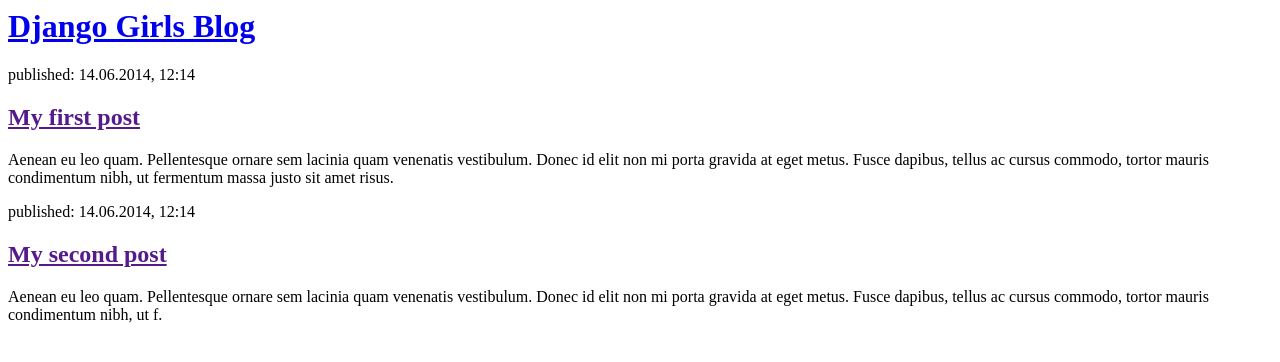
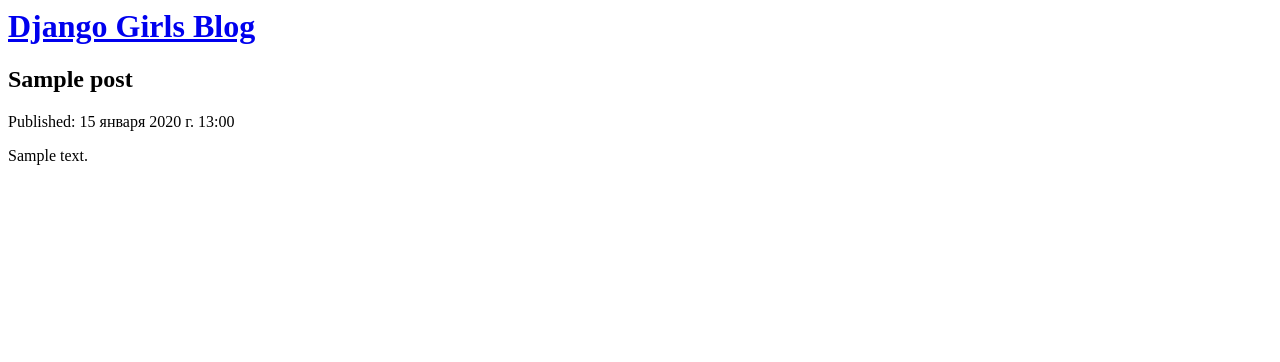
Before and after one commit to ktufn/mfb, a Django app: page / in a window 1280 px wide. Shown: the top 362 px of the page. Run offline with Django 4.2, Linux system fonts and the light colour scheme; tables that the repository leaves empty hold one stand-in row (values such as "Sample post").

Commit message:
6.09 1:05

```diff
--- a/blog/templates/blog/post_list.html
+++ b/blog/templates/blog/post_list.html
@@ -4,19 +4,23 @@
     </head>
     <body>
         <div>
+
             <h1><a href="/">Django Girls Blog</a></h1>
         </div>
+        <div>
 
+        </div>
         <div>
-            <p>published: 14.06.2014, 12:14</p>
-            <h2><a href="">My first post</a></h2>
-            <p>Aenean eu leo quam. Pellentesque ornare sem lacinia quam venenatis vestibulum. Donec id elit non mi porta gravida at eget metus. Fusce dapibus, tellus ac cursus commodo, tortor mauris condimentum nibh, ut fermentum massa justo sit amet risus.</p>
-        </div>
 
-        <div>
-            <p>published: 14.06.2014, 12:14</p>
-            <h2><a href="">My second post</a></h2>
-            <p>Aenean eu leo quam. Pellentesque ornare sem lacinia quam venenatis vestibulum. Donec id elit non mi porta gravida at eget metus. Fusce dapibus, tellus ac cursus commodo, tortor mauris condimentum nibh, ut f.</p>
+            {% for post in posts %}
+                <div>
+                    <h2>{{ post.title }}</h2>
+                    <p>Published: {{ post.published_date }}</p>
+                    <p>{{ post.text|linebreaksbr }}</p>
+                </div>
+            {% empty %}
+                <p>No posts available.</p>
+            {% endfor %}
         </div>
     </body>
 </html>
--- a/blog/views.py
+++ b/blog/views.py
@@ -1,6 +1,9 @@
 from django.shortcuts import render
-
+from django.utils import timezone
+from .models import Post
 # Create your views here.
 
 def post_list(request):
-    return render(request, 'blog/post_list.html', {})
+    posts = Post.objects.filter(published_date__lte=timezone.now()).order_by('published_date')
+
+    return render(request, 'blog/post_list.html', {'posts': posts})
```
Also changed, not shown: blog/models.py (line endings or trailing spaces).
